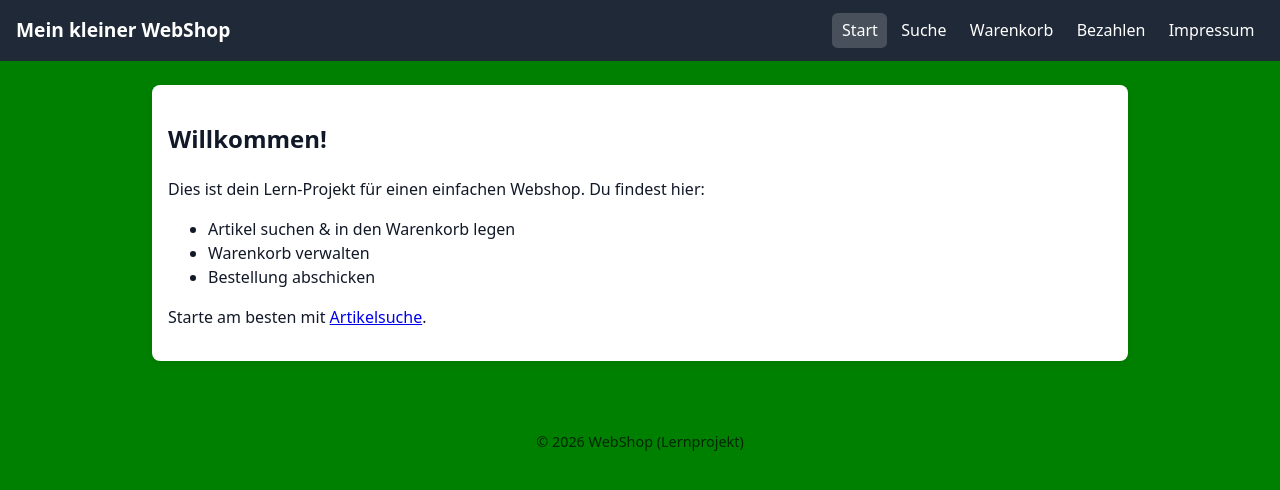
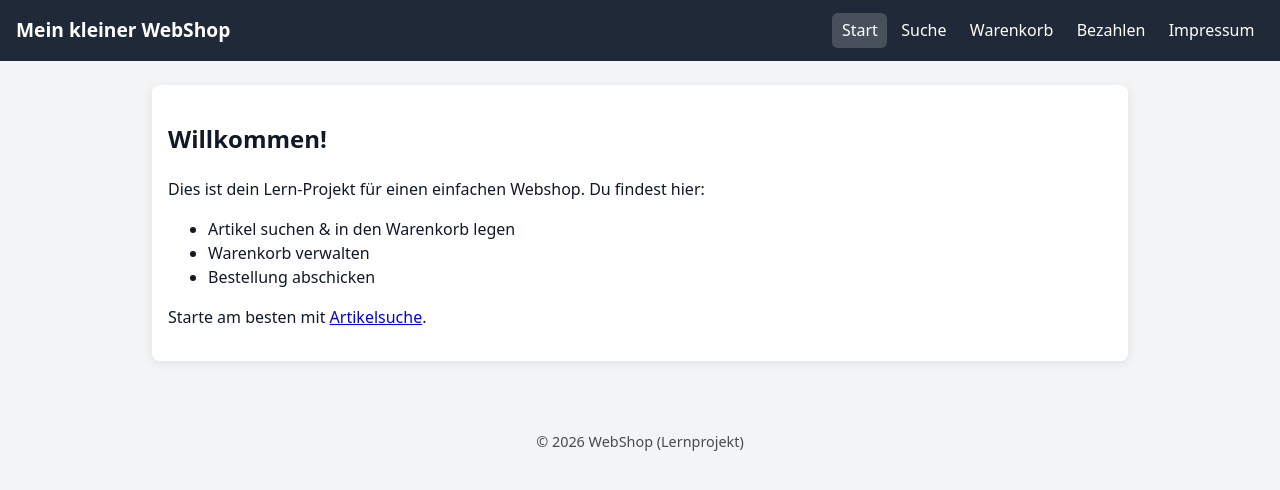
Before and after one commit to Seaboy92/Learning_WebShop, a website: page frontend/index.html in a window 1280 px wide. Drawn offline with Linux system fonts and the light colour scheme.

Commit message:
Changed backroudcolor for testing

```diff
--- a/frontend/css/style.css
+++ b/frontend/css/style.css
@@ -4,8 +4,8 @@
 body {
   margin: 0;
   font-family: system-ui, -apple-system, BlinkMacSystemFont, 'Segoe UI', sans-serif;
-  /*background: #f3f4f6;*/
-  background: green;
+  background: #f3f4f6;
+  /*background: green;*/
   color: #111827;
   line-height: 1.5;
 }
```
